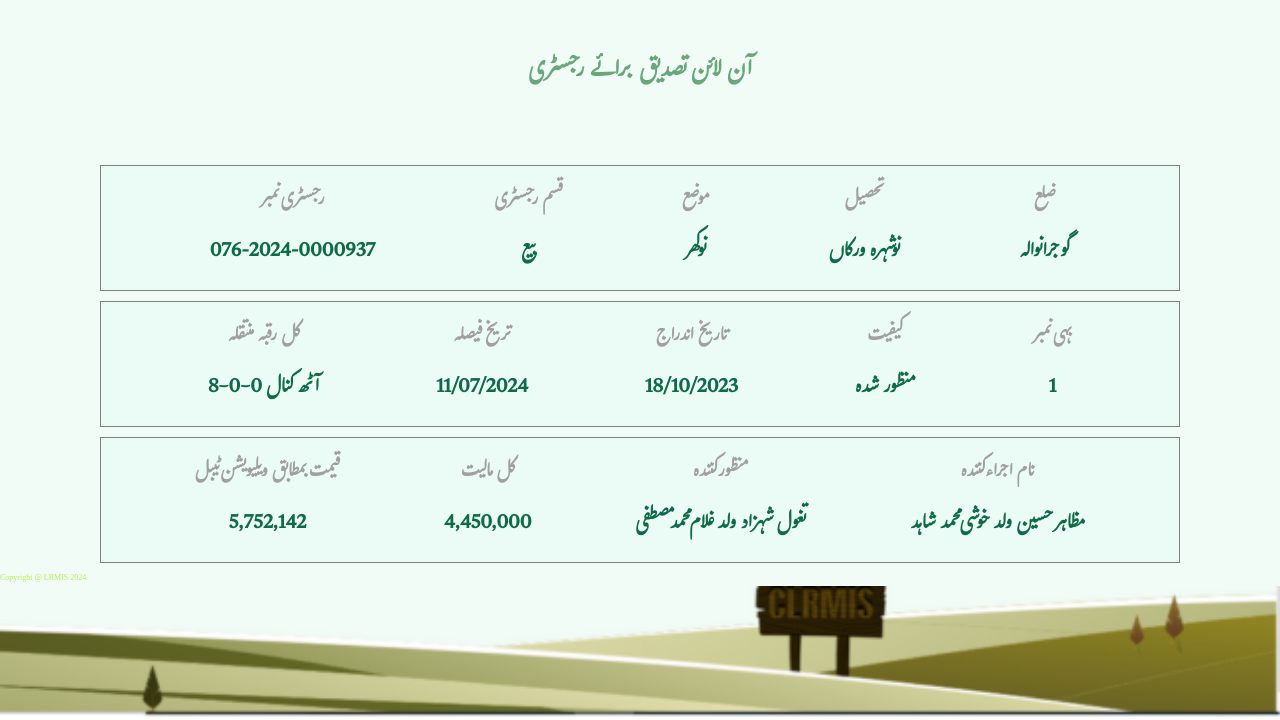
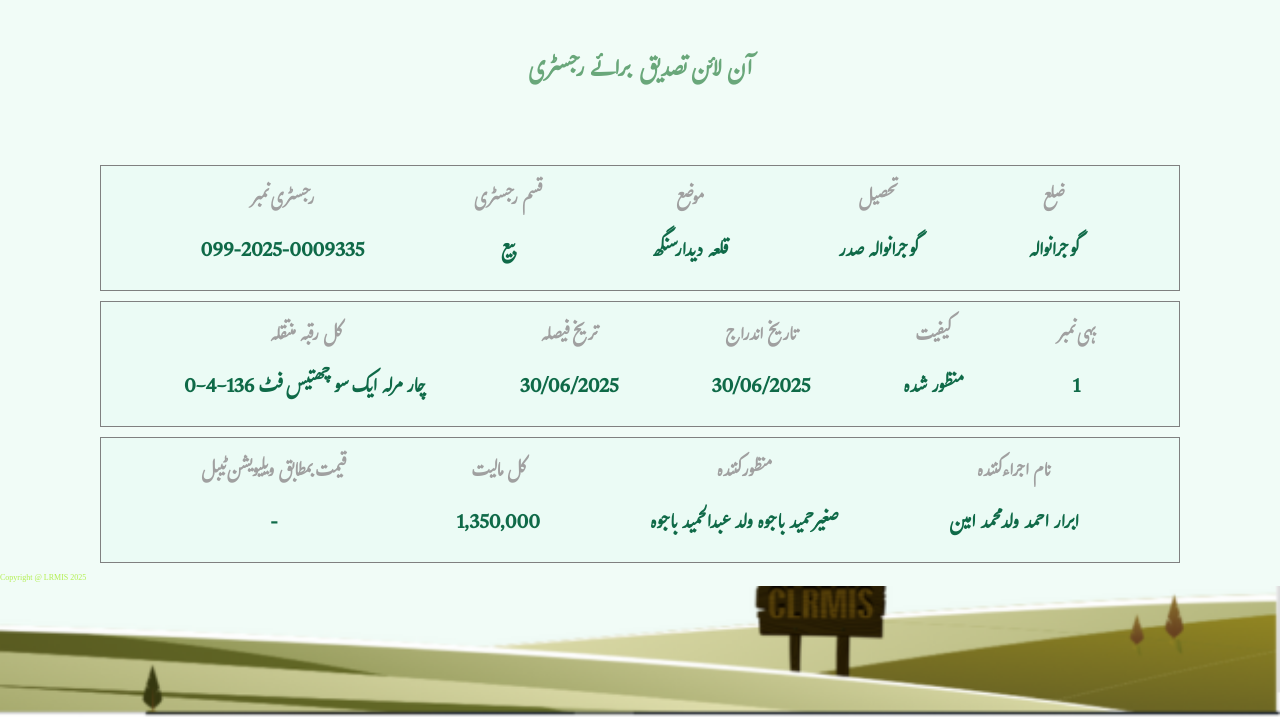
Before and after one commit to punjabzameen/Punjab68, a plain HTML site: page index.html in a window 1280 px wide. Shown: the part 80-800 px from the top of the page. Drawn offline with Linux system fonts and the light colour scheme.

Commit message:
Update index.html

```diff
--- a/index.html
+++ b/index.html
@@ -32,7 +32,7 @@
             <div class="item text1">
                 <h3>رجسٹری نمبر
                 </h3>
-                <p>076-2024-0000937
+                <p>099-2025-0009335
                 </p>
             </div>
             <div class="item text2"><h3>قسم رجسٹری
@@ -42,13 +42,13 @@
             <div class="item text3">
                 <h3>موضع
                 </h3>
-                <p>نوکھر
+                <p>قلعہ دیدار سنگھ
                 </p>
             </div>
             <div class="item text4">
                 <h3>تحصیل
                 </h3>
-                <p>نوشہرہ ورکاں
+                <p>گوجرانوالہ صدر
                 </p>
             </div>
             <div class="item text5">
@@ -63,18 +63,18 @@
             <div class="item text1">
                 <h3>کل رقبہ منتقلہ
                 </h3>
-                <p>8-0-0 آٹھ کنال
+                <p>0-4-136 چار مرلہ ایک سو چھتیس فٹ
                 </p>
             </div>
             <div class="item text2"><h3>تریخ فیصلہ
 
             </h3>
-            <p>11/07/2024
+            <p>30/06/2025
             </p></div>
             <div class="item text3">
                 <h3>تاریخ اندراج
                 </h3>
-                <p>18/10/2023
+                <p>30/06/2025
                 </p>
             </div>
             <div class="item text4">
@@ -95,23 +95,23 @@
             <div class="item text1">
                 <h3>قیمت بمطابق ویلیویشن ٹیبل
                 </h3>
-                <p>5,752,142
+                <p>-
                 </p>
             </div>
             <div class="item text2"><h3>کل مالیت
             </h3>
-            <p>4,450,000
+            <p>1,350,000
             </p></div>
             <div class="item text3">
                 <h3>منظور کنندہ
                 </h3>
-                <p>تغول شہزاد ولد غلام محمد مصطفی
+                <p>صغیر حمید باجوہ ولد عبدالحمید باجوہ
                 </p>
             </div>
             <div class="item text4">
                 <h3>نام اجراء کنندہ
                 </h3>
-                <p>مظاہر حسین ولد خوشی محمد شاہد
+                <p>ابرار احمد ولد محمد امین
                 </p>
             </div>
 
@@ -120,7 +120,7 @@
     </section>
     <!-- ----------------- Inage section------------------ -->
      <div class="bottom_img">
-        Copyright @ LRMIS 2024
+        Copyright @ LRMIS 2025
 
      </div>
      <!-- <div class="main">
```
